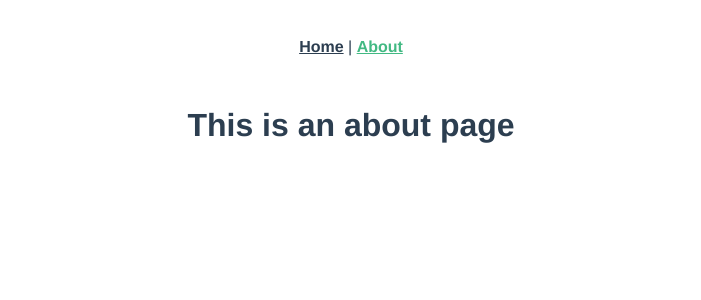
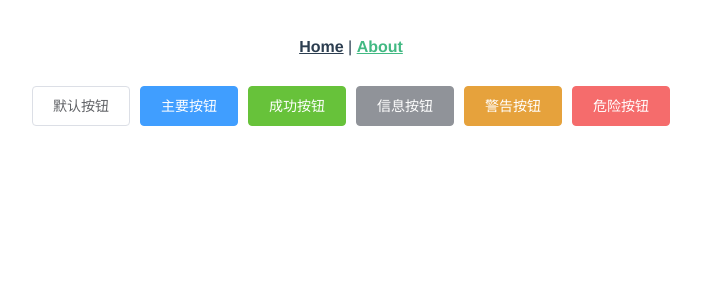
Before and after one commit to zihochay/project, a Vue app in the folder view/: page /#/about in a window 1280 px wide. Shown: the top 300 px of the page, without its empty margins (289-990 px from the left). Built offline with nearby package versions, Linux system fonts and the light colour scheme.

Commit message:
引入elementUI

```diff
--- a/view/package.json
+++ b/view/package.json
@@ -9,6 +9,7 @@
   },
   "dependencies": {
     "core-js": "^3.8.3",
+    "element-ui": "^2.15.14",
     "vue": "^2.6.14",
     "vue-router": "^3.5.1",
     "vuex": "^3.6.2"
--- a/view/src/main.js
+++ b/view/src/main.js
@@ -2,7 +2,10 @@ import Vue from 'vue'
 import App from './App.vue'
 import router from './router'
 import store from './store'
+import Element from 'element-ui'
+import 'element-ui/lib/theme-chalk/index.css'
 
+Vue.use(Element)
 Vue.config.productionTip = false
 
 new Vue({
--- a/view/src/views/AboutView.vue
+++ b/view/src/views/AboutView.vue
@@ -1,5 +1,12 @@
 <template>
   <div class="about">
-    <h1>This is an about page</h1>
+    <el-row>
+      <el-button>默认按钮</el-button>
+      <el-button type="primary">主要按钮</el-button>
+      <el-button type="success">成功按钮</el-button>
+      <el-button type="info">信息按钮</el-button>
+      <el-button type="warning">警告按钮</el-button>
+      <el-button type="danger">危险按钮</el-button>
+    </el-row>
   </div>
 </template>
```
Also changed, not shown: 1 other file (tests, documents, lock files or other folders).
